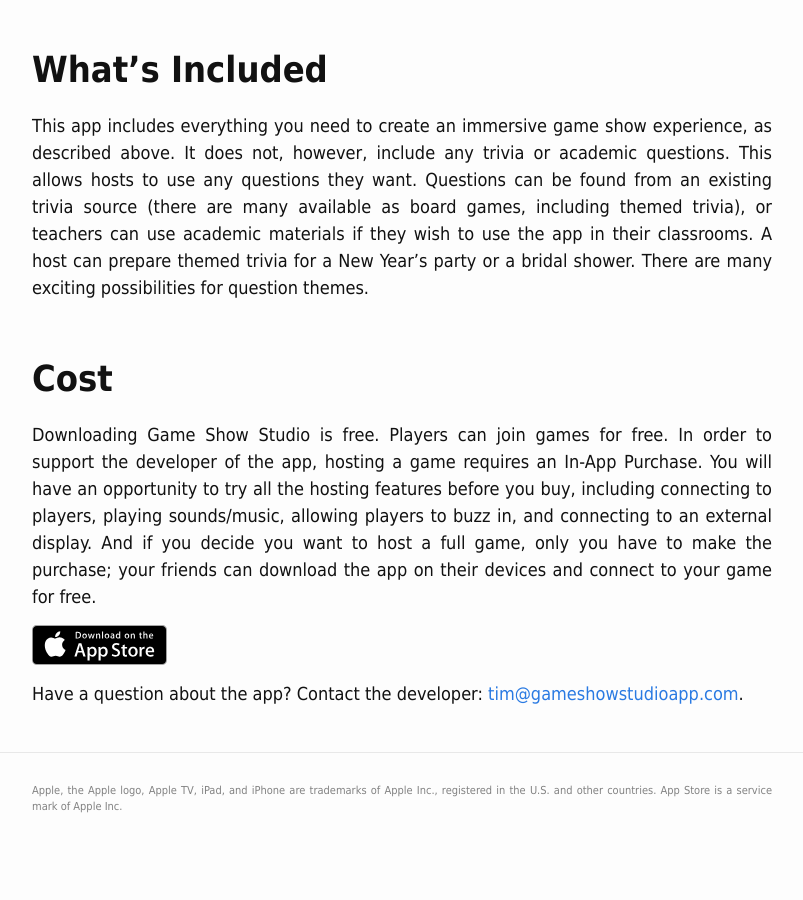
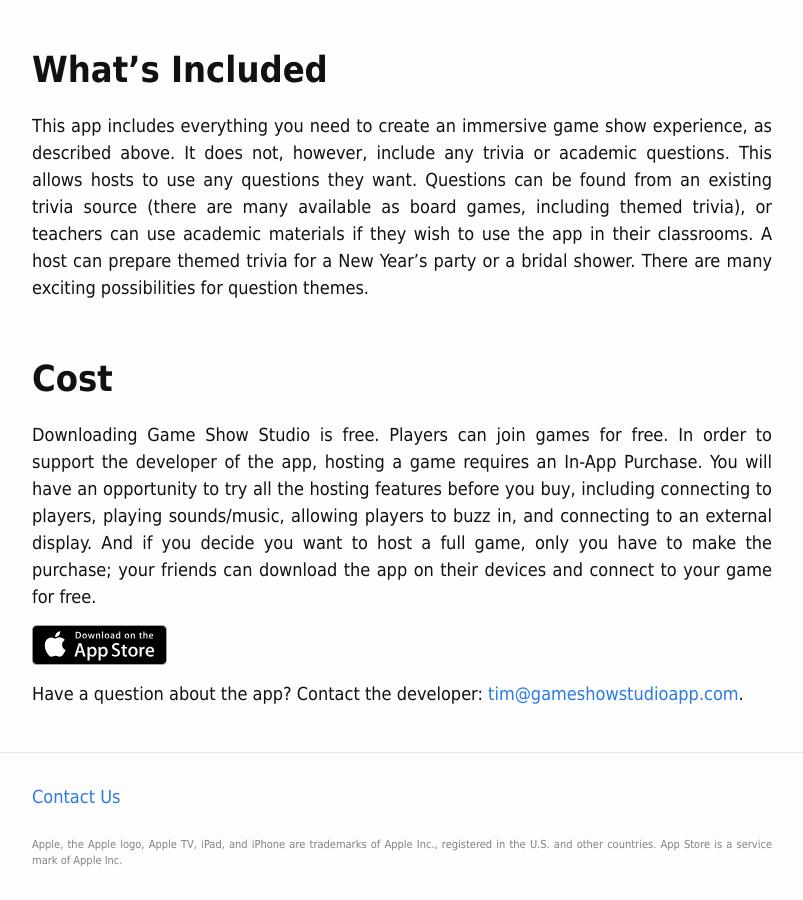
Before and after one commit to gameshowstudio/gameshowstudio.github.io, a Jekyll site: the page built from index.md, in a window 1280 px wide and 900 px high, scrolled down 3332 px. Shown: the whole window, without its empty margins (238-1041 px from the left). Built offline with Jekyll 4.4.1, drawn with Linux system fonts in a browser that asks for light colours; before the commit the page ends 4178 px from its top, so only the background shows below that.

Commit message:
Add a contact link in the footer.

```diff
--- a/_includes/footer.html
+++ b/_includes/footer.html
@@ -2,6 +2,10 @@
 
   <div class="wrapper">
 
+    <div>
+      <a href="/about">Contact Us</a>
+      <br></br>
+    </div>
     <div class="footer-legal">
         Apple, the Apple logo,  Apple TV, iPad, and iPhone are trademarks of Apple Inc., registered in the U.S. and other countries. App Store is a service mark of Apple Inc.
     </div>
```
